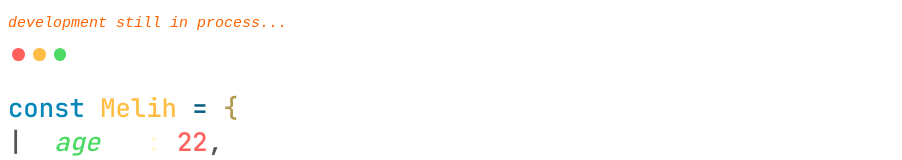
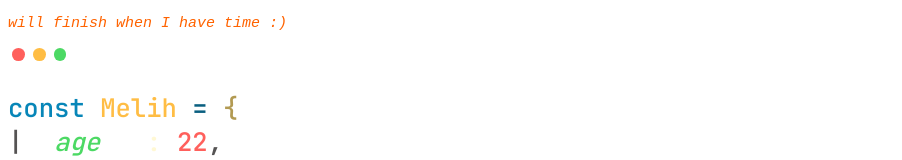
Before and after one commit to Melih-Demirel/13-Basic-personal-website-Nextjs, a Next.js app: page / in a window 1280 px wide. Shown: the top 160 px of the page, without its empty margins (0-902 px from the left). Built offline with nearby package versions, Linux system fonts and the light colour scheme.

Commit message:
changed text header

```diff
--- a/app/page.tsx
+++ b/app/page.tsx
@@ -30,7 +30,7 @@ export default function Home() {
             <section>
                 <section>
                     <div className="flex flex-col items-center py-8">
-                        <p className={rainbow.rainbowText}>development still in process...</p>
+                        <p className={rainbow.rainbowText}>will finish when I have time :{')'}</p>
                         {/* <div>
                             <Image src="/1.png" alt="Your Logo" width={width} height={height}/>
                             <Image src="/2.png" alt="Your Logo" width={width} height={height} />
```
